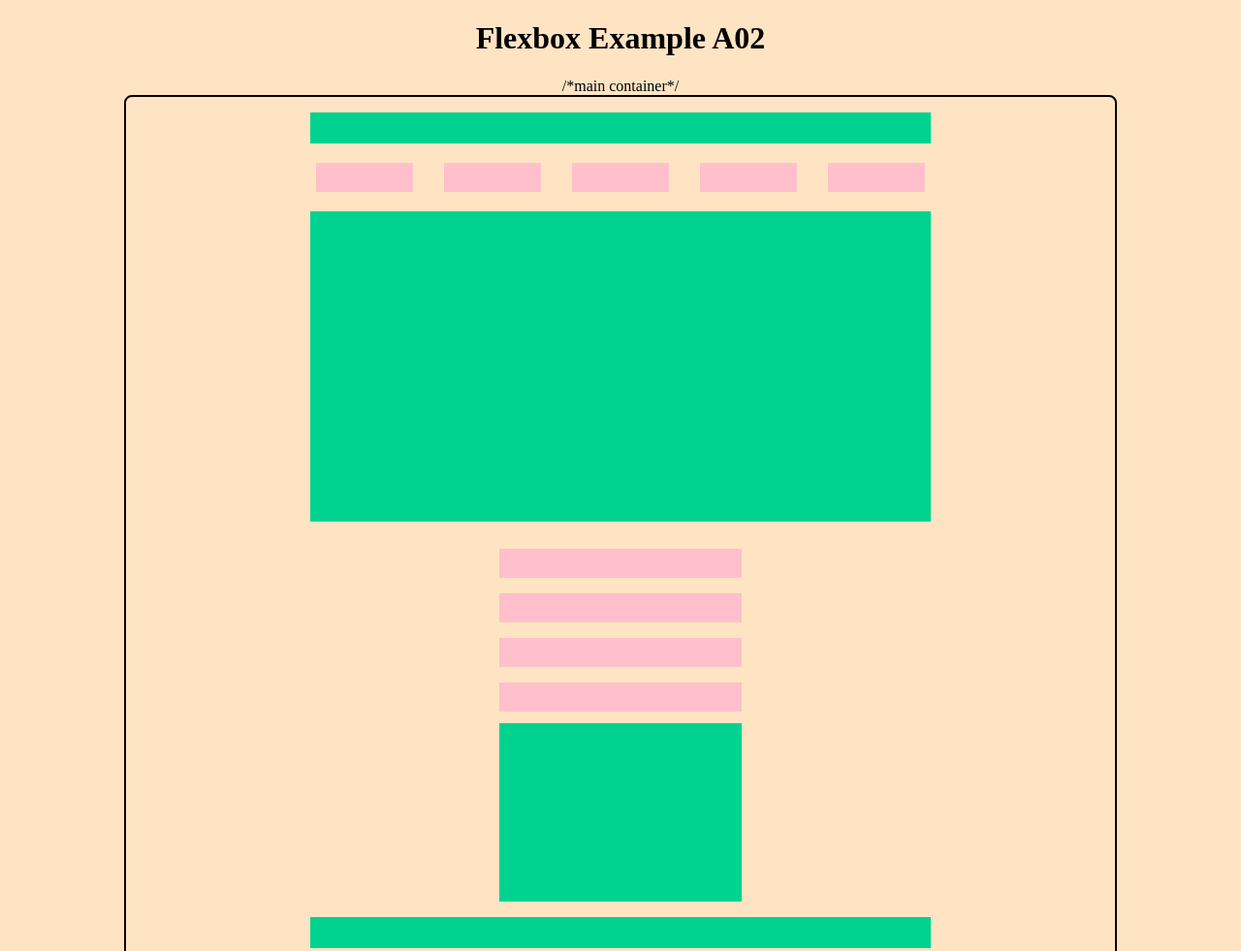
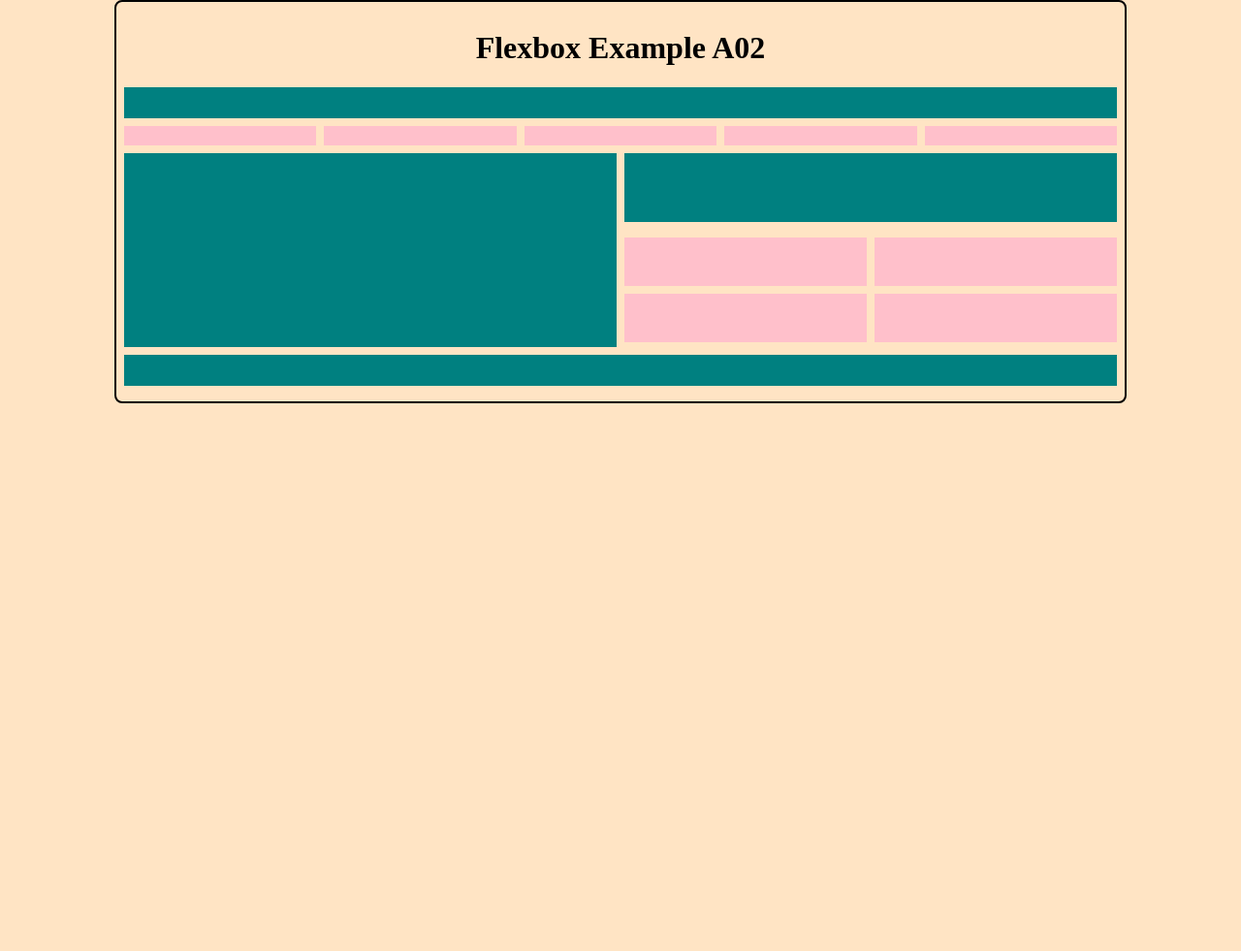
Before and after one commit to WSU-SoC-WEB2620-CU/web2620-assignment-2-Alchemystic23, a website built with Vite: page src/index.html in a window 1280 px wide. Shown: the top 981 px of the page at 97% size. After the commit the page ends 800 px from the top, so only its background shows below. Built offline with nearby package versions, Linux system fonts and the light colour scheme.

Commit message:
Final Submission

```diff
--- a/src/index.html
+++ b/src/index.html
@@ -11,13 +11,16 @@
 <body>
 <h1>Flexbox Example A02</h1>
 
-/*main container*/
+<!-- main container -->
 <main class="gallery">
 
+<!-- header -->
+<div class="row1">
+   <div class="bar"></div>
+</div>
 
-   <div class="head"></div>
-
-   <div class="top">
+<!-- 5 pink bars -->
+   <div class="row2">
         <div class="bar"></div>
         <div class="bar"></div>
         <div class="bar"></div>
@@ -25,33 +28,39 @@
         <div class="bar"></div>
    </div>
 
-   <div class="middle">
-        <div class="bluebox1"></div>
-   </div>
+<!-- large blue box, 4 pink bars, small blue box -->
+<div class="row3">
 
-   <div class="bottom">
-
-      <div class="col1">
-        <div class="newcol1">
-          <div class="block"></div>
-          <div class="block"></div>
+        <div class="col1">
+          <div class="bar"></div>
         </div>
 
-        <div class="newcol2"></div>
-          <div class="block"></div>
-          <div class="block"></div>
+        <div class="col2col3">
+          <div class="col2">
+          <div class="col2left">
+            <div class="bar"></div>
+            <div class="bar"></div>
+          </div>
+
+          <div class="col2right">
+            <div class="bar"></div>
+            <div class="bar"></div>
+          </div>
         </div>
-      </div>
 
-      <div class="col2">
-        <div class="bluebox2"></div>
-    </div>
+          <div class="col3">
+            <div class="bar"></div>
+          </div>
+
+        </div>
+
+  </div>
 
 
-
-
-
-  <div class="foot"></div>
+<!-- footer -->
+<div class="row4">
+  <div class="bar"></div>
+</div>
 
 
 </main>
--- a/src/stylesheets/main.scss
+++ b/src/stylesheets/main.scss
@@ -2,120 +2,172 @@
 html{
     font-size: 16px;
 }
+
 body{
     width: 80%;
     margin: 0 auto 1rem;
     text-align: center;
     background-color: rgb(255, 228, 196);
+    border: 2px solid black;
+    border-radius: .5rem;
+    padding: .5rem;
 }
 
 .gallery{
     display: flex;
-    border: 2px solid black;
-    padding: 0rem;
-    border-radius: .5rem;
     flex-flow: column nowrap;
-    align-items: center;
+    flex: 1 1 0;
 }
 
-.top{
+/*responsive bars*/
+.bar{
+    width: 100%
+}
+
+/*header style*/
+.row1{
+    background-color: teal;
+    height: 2rem;
+    margin-bottom: .5rem;
+}
+
+/*5 pinks bars in column*/
+.row2{
+    display: flex;
+    flex-flow: column nowrap;
+    flex: 1 1 0;
+}
+
+/*5 pink bars style*/
+.row2 > .bar{
+    background-color: pink;
+    height: 30px;
+    margin-bottom: .5rem;
+}
+
+.row3{
     display: flex;
     flex-flow: column nowrap;
 }
 
-.top > .bar {
+/*large blue box style*/
+.row3 > .col1{
+    background-color: teal;
+    height: 200px;
+    margin-bottom: .5rem;
+}
+
+/*4 pinks bars and blue box display inline row*/
+.row3 > .col2col3{
+    display: flex;
+    flex-direction: row;
+    flex: 1 1 0;
+    gap: .5rem;
+}
+
+.row3 > .col2col3 > .col2{
+    display: flex;
+    flex-direction: column;
+    flex: 1 1 50px;
+}
+
+/*pink bars stack in column*/
+.row3 > .col2col3 > .col2 > .col2left{
+    flex-direction: column;
+    flex: 1 1 0;
+}
+
+.row3 > .col2col3 > .col2 > .col2right{
+    flex-direction: column;
+    flex: 1 1 0;
+}
+
+/*2 pink bars style*/
+.row3 > .col2col3 > .col2 > .col2left > .bar{
     background-color: pink;
     height: 30px;
-    width: 40rem;
-    margin: .25rem 1rem .25rem 1rem;
-
+    margin-bottom: .5rem;
 }
 
-.middle{
-    display: flex;
+.row3 > .col2col3 > .col2 > .col2right > .bar{
+    background-color: pink;
+    height: 30px;
+    margin-bottom: .5rem;
 }
 
-.bottom{
-    display: flex;
-    flex-flow: column nowrap;
+/*smaller blue box style*/
+.row3 > .col2col3 > .col3{
+    background-color: teal;
+    flex: 1 1 0;
+    margin-bottom: .5rem;
 }
 
-.head{
-    background-color: rgb(0, 210, 144) ;
-    margin: 1rem 2rem 1rem 2rem;
-    width: 40rem;
+/*footer style*/
+.row4{
+    background-color: teal;
     height: 2rem;
+    margin-bottom: .5rem;
 }
 
-.foot{
-    background-color: rgb(0, 210, 144);
-    margin: 1rem 2rem 1rem 2rem;
-    width: 40rem;
-    height: 2rem;
+/*for smartphone screens*/
+@media all and (min-width: 576px) and (max-width: 800px){
+    /*pink bars in line*/
+    .row2{
+        flex-flow: row nowrap;
+        gap: .5rem;
+    }
+
+    /*4 blocks in 2 columns*/
+    .row3 > .col2col3 > .col2{
+        flex-direction: row;
+        gap: .5rem;
+    }
 }
 
 
+/*for desktop screens*/
+@media all and (min-width: 801px){
 
-.block{
-    background-color: pink;
-    width: 250px;
-    height: 30px;
-    margin: .5rem 0;
+    /*pink bars in line*/
+    .row2{
+        flex-flow: row nowrap;
+        gap: .5rem;
     }
 
-.bluebox1{
-    width: 40rem;
-    height: 20rem;
-    background-color: rgb(0, 210, 144);
-    margin: 1rem;
+    /*pinks bars smaller*/
+    .row2 > .bar{
+        height: 20px;
     }
 
-
-
-.bluebox2{
-    width: 250px;
-    height: 184px;
-    background-color: rgb(0, 210, 144);
+    /*4 blocks in 2 columns*/
+    .row3 > .col2col3 > .col2{
+        flex-direction: row;
+        gap: .5rem;
     }
 
-
-.col1{
-    display: flex;
-    flex-flow: column nowrap;
-    margin: .25rem;
+    .row3{
+        flex-direction: row;
+        flex-wrap: nowrap;
+        gap: .5rem;
     }
 
-/*.col2{
-    margin: .25rem;
-}*/
-
-.newcol1{
-    display: flex;
-    flex-flow: column nowrap;
+    .row3 > .col1{
+        flex: 1 1 0;
     }
 
-.newcol2{
-    display: flex;
-    flex-flow: column nowrap;
+    /*blue box on top on pink boxes*/
+    .row3 > .col2col3{
+        flex: 1 1 0;
+        flex-direction: column-reverse;
     }
 
-
-
-@media all and (min-width: 800px){
-    .top{
-        flex-direction: row;
-    }
-    .top > .bar{
-        height: 30px;
-        width: 100px;
+    /*4 pink boxes take up more space in container*/
+    .row3 > .col2col3 > .col2 > .col2left > .bar{
+        height: 50px;
     }
 
-    /*.newcol1, .newcol2{
-        flex-direction: row;
-
-    }*/
+    .row3 > .col2col3 > .col2 > .col2right > .bar{
+        height: 50px;
     }
 
-@media (min-width: 800px){
-
 }
```
Lines whose indentation alone changed are shown as unchanged.
